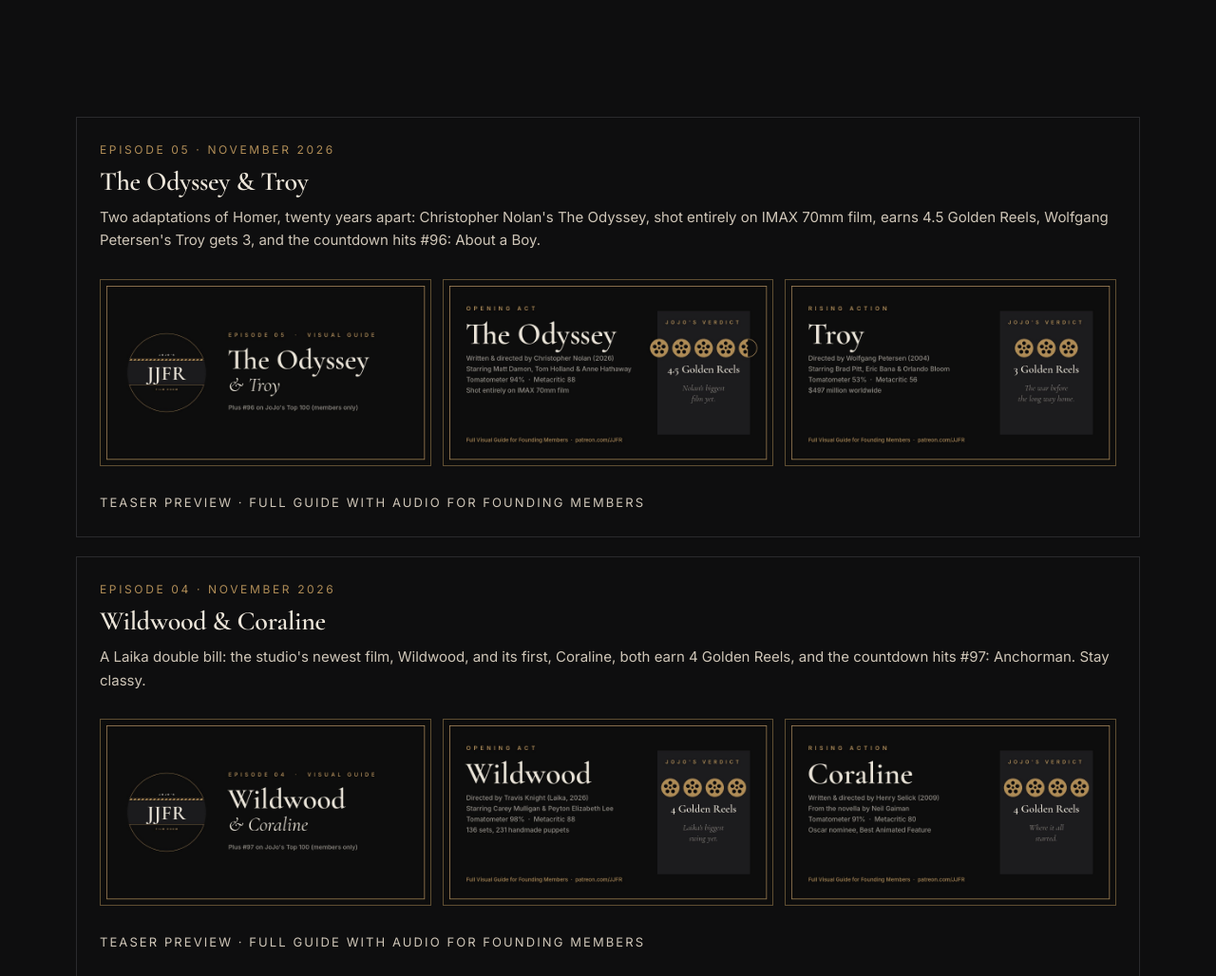
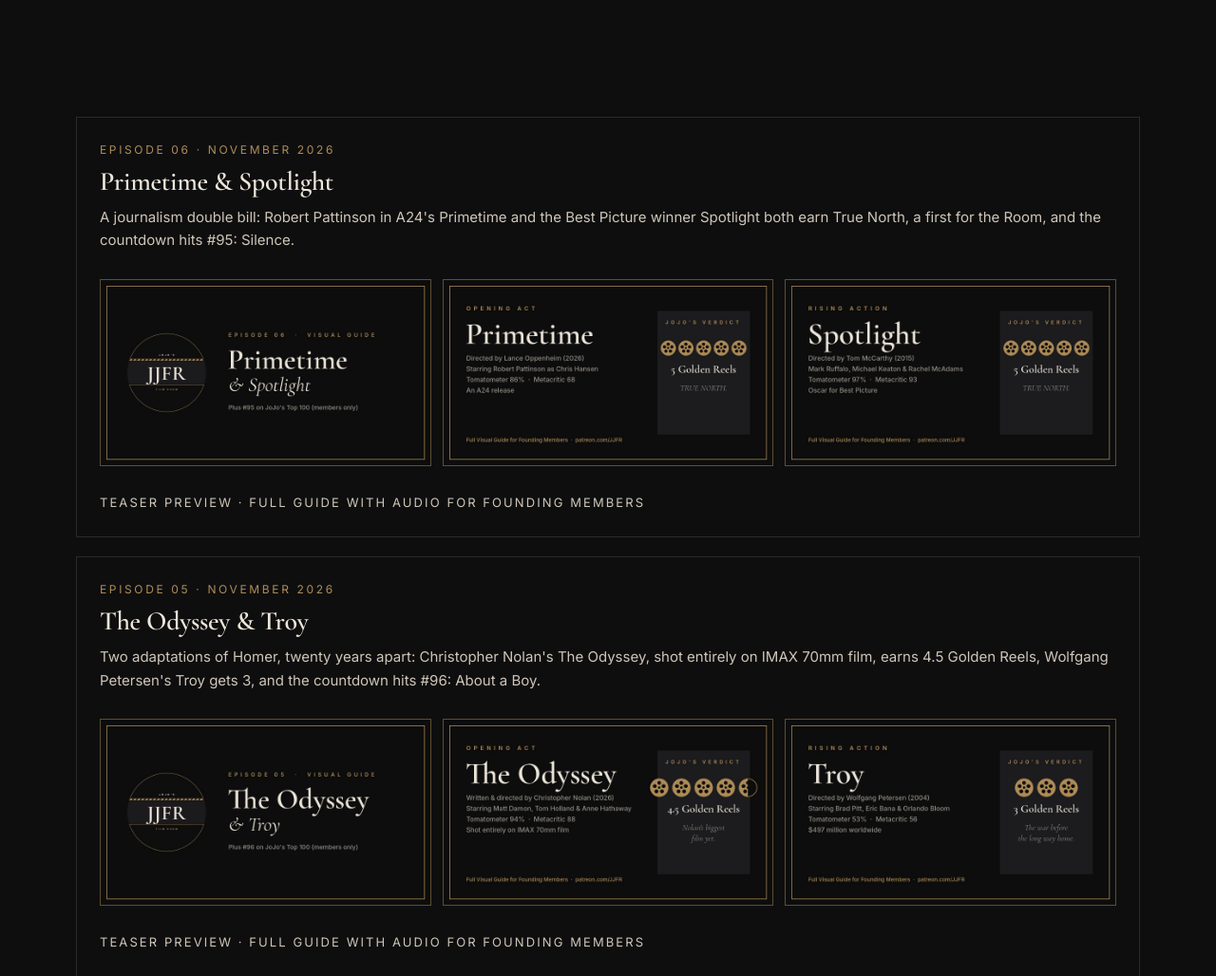
Before and after one commit to JJFR9393/jojosfilmroom-site, a plain HTML site: page episodes.html in a window 1280 px wide. Shown: the part 620-1648 px from the top of the page at 95% size. Drawn offline with nearby package versions, Linux system fonts and the light colour scheme.

Commit message:
Add Episode 06 to the Episode Guide

```diff
--- a/episodes.html
+++ b/episodes.html
@@ -35,6 +35,13 @@
 <section class="page-hero"><div class="wrap"><span class="label">Episode Guide</span><h1>The Episode Guide.</h1><div class="bars"></div><p class="lede">Every episode has its own Visual Guide: the Film of the Month, a classic from the same genre, scene breakdowns, fun facts and JoJo's Verdict, designed so you can follow along with your eyes. Here's a sneak peek at each one.</p></div></section>
 <section><div class="wrap">
   <div class="ep-grid">
+    <article class="ep" style="grid-column:1/-1"><div class="body"><span class="meta">Episode 06 · November 2026</span><h3>Primetime &amp; Spotlight</h3><p>A journalism double bill: Robert Pattinson in A24's Primetime and the Best Picture winner Spotlight both earn True North, a first for the Room, and the countdown hits #95: Silence.</p>
+      <div style="display:grid;grid-template-columns:repeat(auto-fit,minmax(220px,1fr));gap:12px;margin:18px 0">
+        <img src="assets/episodes/e06-1.jpg" alt="Episode 06 Visual Guide cover: Primetime and Spotlight" loading="lazy" style="width:100%;height:auto;border:1px solid rgba(176,141,87,.5)">
+        <img src="assets/episodes/e06-2.jpg" alt="Opening Act: Primetime, 5 Golden Reels, True North" loading="lazy" style="width:100%;height:auto;border:1px solid rgba(176,141,87,.5)">
+        <img src="assets/episodes/e06-3.jpg" alt="Rising Action: Spotlight, 5 Golden Reels, True North" loading="lazy" style="width:100%;height:auto;border:1px solid rgba(176,141,87,.5)">
+      </div>
+      <p class="muted" style="font-size:13px;letter-spacing:.16em;text-transform:uppercase">Teaser preview · Full guide with audio for Founding Members</p></div></article>
     <article class="ep" style="grid-column:1/-1"><div class="body"><span class="meta">Episode 05 · November 2026</span><h3>The Odyssey &amp; Troy</h3><p>Two adaptations of Homer, twenty years apart: Christopher Nolan's The Odyssey, shot entirely on IMAX 70mm film, earns 4.5 Golden Reels, Wolfgang Petersen's Troy gets 3, and the countdown hits #96: About a Boy.</p>
       <div style="display:grid;grid-template-columns:repeat(auto-fit,minmax(220px,1fr));gap:12px;margin:18px 0">
         <img src="assets/episodes/e05-1.jpg" alt="Episode 05 Visual Guide cover: The Odyssey and Troy" loading="lazy" style="width:100%;height:auto;border:1px solid rgba(176,141,87,.5)">
@@ -71,7 +78,7 @@
       </div>
       <p class="muted" style="font-size:13px;letter-spacing:.16em;text-transform:uppercase">Teaser preview · Full 15-slide guide with audio for Founding Members</p></div></article>
 
-    <article class="ep"><div class="art" aria-hidden="true"><span class="label">Visual Guide</span><span class="n">05</span><div class="bars"></div></div><div class="body"><span class="meta">Episode 05</span><h3>Coming soon</h3><p>More films. More Verdicts.</p><p class="muted" style="font-size:13px;letter-spacing:.16em;text-transform:uppercase">Teaser preview · Full guide for Founding Members</p></div></article>
+    <article class="ep"><div class="art" aria-hidden="true"><span class="label">Visual Guide</span><span class="n">07</span><div class="bars"></div></div><div class="body"><span class="meta">Episode 07</span><h3>Coming soon</h3><p>More films. More Verdicts.</p><p class="muted" style="font-size:13px;letter-spacing:.16em;text-transform:uppercase">Teaser preview · Full guide for Founding Members</p></div></article>
   </div>
   <div class="mail-card" style="margin-top:56px;text-align:center"><span class="label">The full guides</span><h3>(Full guides viewable after becoming a Founding Member on Patreon)</h3><div class="btn-row" style="justify-content:center"><a class="btn btn-gold" href="https://www.patreon.com/JJFR">Become a Founding Member</a></div></div>
   <div class="mail-card" style="margin-top:24px;text-align:center"><span class="label">Every film we cover</span><h3>Read JoJo's reviews and Reel scores on Letterboxd</h3><div class="btn-row" style="justify-content:center"><a class="btn btn-line" href="https://letterboxd.com/jojosfilmroom/" target="_blank" rel="noopener">Follow @JoJosFilmRoom</a></div></div>
```
